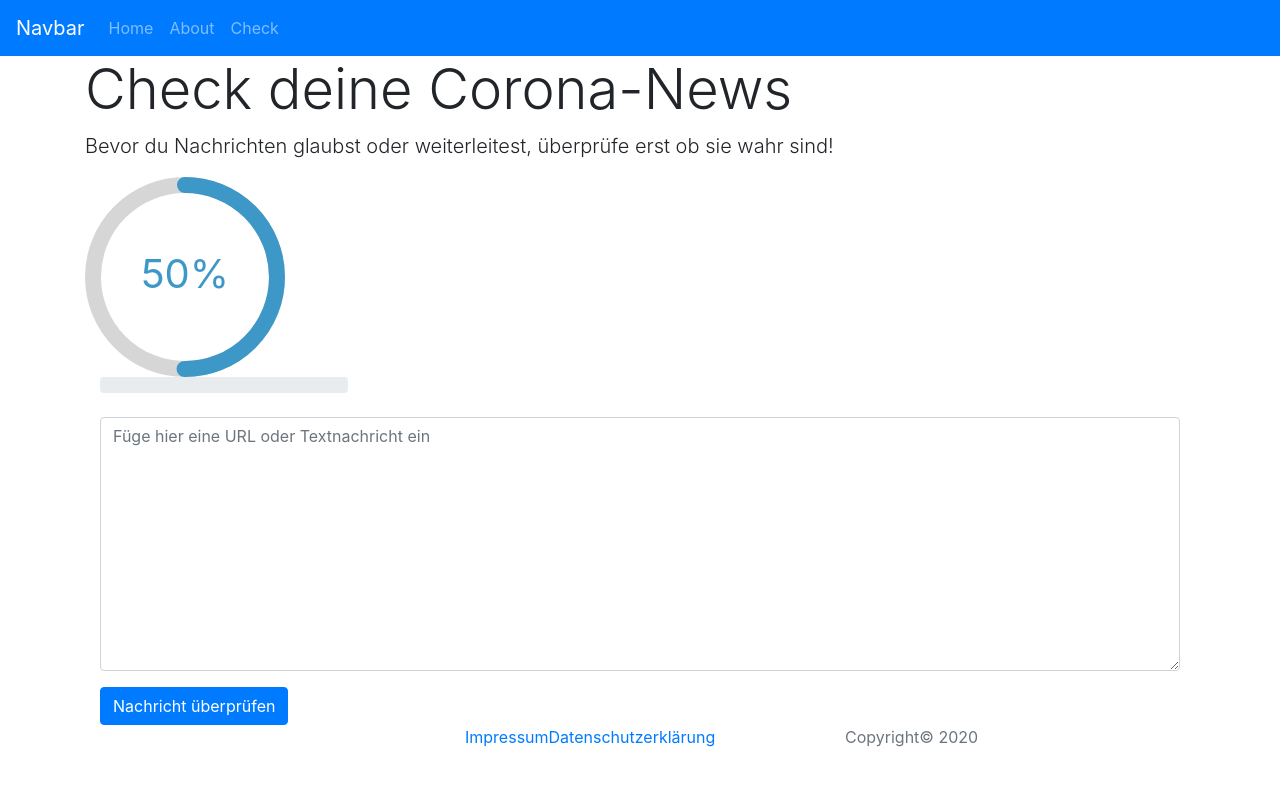
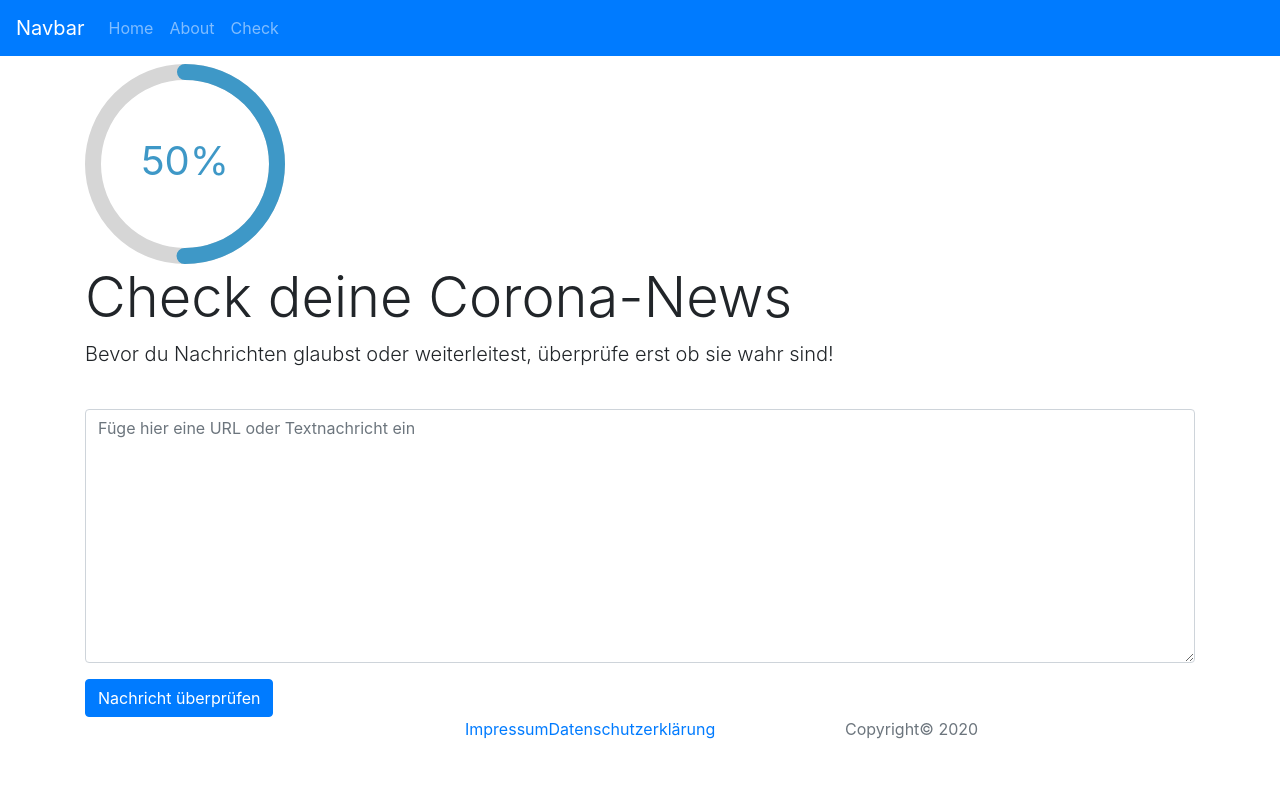
Before and after one commit to Check-den-Fakt/Frontend, a React (Create React App) app: page / in a window 1280 px wide. Shown: the top 786 px of the page. Built offline with nearby package versions, Linux system fonts and the light colour scheme.

Commit message:
Update Kuchendiagram

```diff
--- a/src/components/AddNews.js
+++ b/src/components/AddNews.js
@@ -23,17 +23,6 @@ export class AddNews extends Component {
 
   render () {
     return (
-
-  <div className="container">
-    <div className="row">
-      <div className="col-md-3 col-sm-6">
-        <div className="progress blue">
-          <span className="progress-left">
-              <span className="progress-bar"></span>
-          </span>
-        </div>
-      </div>
-    </div>
     <Form>
       {/* <Form.Group controlId="exampleForm.ControlInput1">
         <Form.Label>Url</Form.Label>
@@ -56,7 +45,6 @@ export class AddNews extends Component {
         Nachricht überprüfen
       </Button>
     </Form>
-        </div>
     );
   }
 }
--- a/src/pages/Check/Check.js
+++ b/src/pages/Check/Check.js
@@ -6,9 +6,10 @@ export default function Check() {
   // Declare a new state variable, which we'll call "count"
   return (
     <div>
+        <h1></h1>
+        <Diagram />
       <h1 className="display-4">Check deine Corona-News</h1>
       <p className="lead">Bevor du Nachrichten glaubst oder weiterleitest, überprüfe erst ob sie wahr sind!</p>
-      <Diagram />
       <AddNews />
     </div>
   );
```
